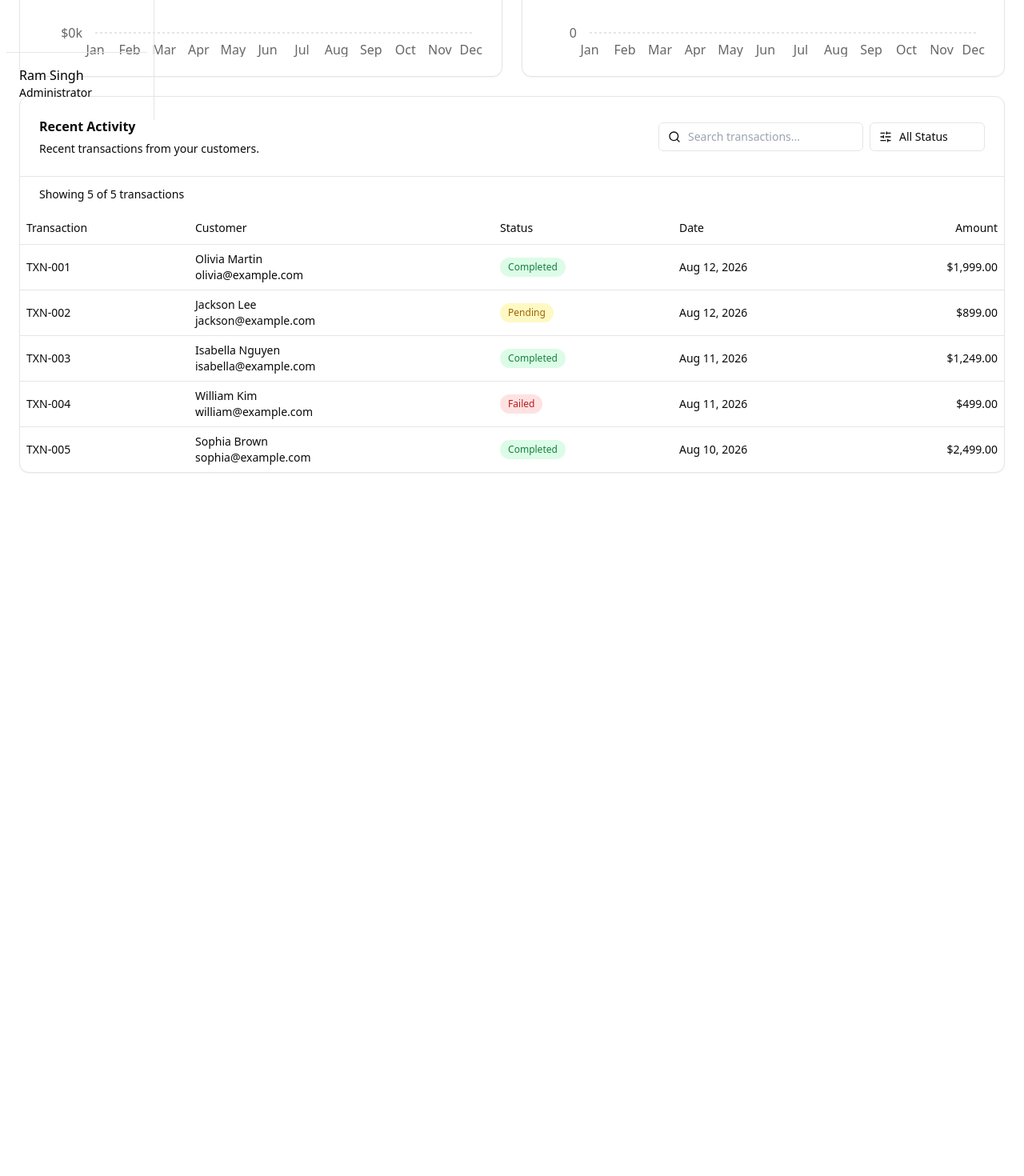
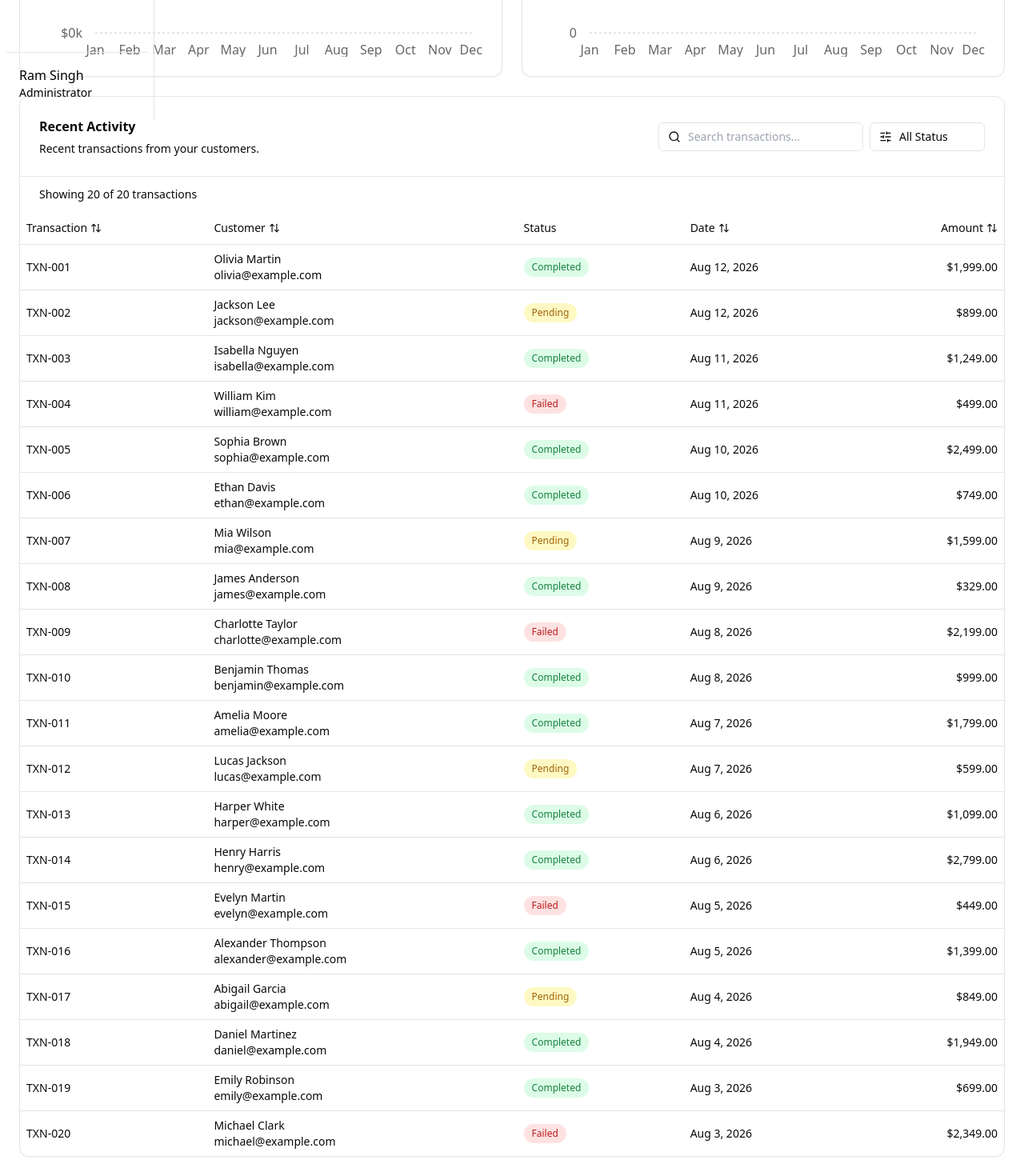
Before and after one commit to ramsingh20/Sprint1, a React (Vite) app: page /dashboard in a window 1280 px wide. Shown: the part 650-2120 px from the top of the page at 80% size. Before the commit the page ends 1265 px from the top, so only its background shows below. Built offline with nearby package versions, Linux system fonts and the light colour scheme.

Commit message:
Add sorting functionality and added more dummyData for next functionalty

```diff
--- a/src/features/dashboard/components/ActivityTable.jsx
+++ b/src/features/dashboard/components/ActivityTable.jsx
@@ -1,5 +1,5 @@
 import { useMemo, useState } from "react";
-import { Search, SlidersHorizontal } from "lucide-react";
+import { ArrowDown, ArrowUp, ArrowUpDown, Search, SlidersHorizontal } from "lucide-react";
 import { Table, TableBody, TableCell, TableHead, TableHeader, TableRow, } from "@/components/ui/table";
 import { Card, Typography } from "@material-tailwind/react";
 
@@ -12,15 +12,70 @@ const statusStyles = {
 const ActivityTable = ({ data }) => {
     const [search, setSearch] = useState("");
     const [status, setStatus] = useState("All");
+    const [sortConfig, setSortConfig] = useState({
+        key: null,
+        direction: "asc",
+    });
+    const [currentPage, setCurrentPage] = useState(1);
+    const rowsPerPage = 5;
 
     const filteredData = useMemo(() => {
-        return data.filter((item) => {
+        const filtered = data.filter((item) => {
             const matchesSearch = item.id.toLowerCase().includes(search.toLowerCase()) || item.customer.toLowerCase().includes(search.toLowerCase()) || item.email.toLowerCase().includes(search.toLowerCase());
             const matchesStatus = status === "All" || item.status === status;
 
             return matchesSearch && matchesStatus;
         });
-    }, [data, search, status]);
+
+        if (!sortConfig.key) {
+            return filtered;
+        }
+
+        return [...filtered].sort((a, b) => {
+            const first = a[sortConfig.key];
+            const second = b[sortConfig.key];
+
+            if (sortConfig.key === "amount") {
+            const firstAmount = Number(
+                first.replace(/[$,]/g, "")
+            );
+            const secondAmount = Number(
+                second.replace(/[$,]/g, "")
+            );
+
+            return sortConfig.direction === "asc"
+                ? firstAmount - secondAmount
+                : secondAmount - firstAmount;
+            }
+
+            if (sortConfig.key === "date") {
+                const firstDate = new Date(first);
+                const secondDate = new Date(second);
+
+                return sortConfig.direction === "asc" ? firstDate - secondDate : secondDate - firstDate;
+            }
+
+            return sortConfig.direction === "asc" ? first.localeCompare(second) : second.localeCompare(first);
+        });
+    }, [data, search, status, sortConfig]);
+
+    const handleSort = (key) => {
+        setSortConfig((current) => {
+            if (current.key === key) {
+                return { key, direction: current.direction === "asc" ? "desc" : "asc", };
+            }
+            return { key, direction: "asc",};
+        });
+    };
+    const SortIcon = ({ column }) => {
+        if (sortConfig.key !== column) {
+            return <ArrowUpDown className="ml-1 h-3.5 w-3.5" />;
+        }
+
+        return sortConfig.direction === "asc" ? (<ArrowUp className="ml-1 h-3.5 w-3.5" />) : (<ArrowDown className="ml-1 h-3.5 w-3.5" />);
+    };
+
+
   return (
     <Card className="overflow-hidden border border-border bg-card text-card-foreground shadow-sm">
         <div className="flex flex-col gap-4 p-6 lg:flex-row lg:items-center lg:justify-between">
@@ -64,11 +119,27 @@ const ActivityTable = ({ data }) => {
         <Table>
           <TableHeader>
             <TableRow>
-              <TableHead>Transaction</TableHead>
-              <TableHead>Customer</TableHead>
+              <TableHead>
+                <button type="button" onClick={() => handleSort("id")} className="inline-flex items-center font-medium hover:text-foreground">
+                    Transaction <SortIcon column="id" />
+                </button>
+              </TableHead>
+              <TableHead>
+                <button type="button" onClick={() => handleSort("customer")} className="inline-flex items-center font-medium hover:text-foreground">
+                    Customer<SortIcon column="customer" />
+                </button>
+              </TableHead>
               <TableHead>Status</TableHead>
-              <TableHead>Date</TableHead>
-              <TableHead className="text-right">Amount</TableHead>
+              <TableHead>
+                <button type="button" onClick={() => handleSort("date")} className="inline-flex items-center font-medium hover:text-foreground">
+                    Date<SortIcon column="date" />
+                </button>
+              </TableHead>
+              <TableHead className="text-right">
+                <button type="button" onClick={() => handleSort("amount")} className="ml-auto inline-flex items-center font-medium hover:text-foreground">
+                    Amount <SortIcon column="amount" />
+                </button>
+              </TableHead>
             </TableRow>
           </TableHeader>
 
@@ -105,9 +176,7 @@ const ActivityTable = ({ data }) => {
             {/* Handle empty results */}
             {filteredData.length === 0 && (
                 <TableRow>
-                    <TableCell colSpan={5} className="h-24 text-center">
-                    No transactions found.
-                    </TableCell>
+                    <TableCell colSpan={5} className="h-24 text-center">No transactions found.</TableCell>
                 </TableRow>
             )}
           </TableBody>
--- a/src/features/dashboard/data/dashboardData.js
+++ b/src/features/dashboard/data/dashboardData.js
@@ -172,4 +172,124 @@ export const activityData = [
     status: "Completed",
     date: "Aug 10, 2026",
   },
-]
+  {
+    id: "TXN-006",
+    customer: "Ethan Davis",
+    email: "ethan@example.com",
+    amount: "$749.00",
+    status: "Completed",
+    date: "Aug 10, 2026",
+  },
+  {
+    id: "TXN-007",
+    customer: "Mia Wilson",
+    email: "mia@example.com",
+    amount: "$1,599.00",
+    status: "Pending",
+    date: "Aug 9, 2026",
+  },
+  {
+    id: "TXN-008",
+    customer: "James Anderson",
+    email: "james@example.com",
+    amount: "$329.00",
+    status: "Completed",
+    date: "Aug 9, 2026",
+  },
+  {
+    id: "TXN-009",
+    customer: "Charlotte Taylor",
+    email: "charlotte@example.com",
+    amount: "$2,199.00",
+    status: "Failed",
+    date: "Aug 8, 2026",
+  },
+  {
+    id: "TXN-010",
+    customer: "Benjamin Thomas",
+    email: "benjamin@example.com",
+    amount: "$999.00",
+    status: "Completed",
+    date: "Aug 8, 2026",
+  },
+  {
+    id: "TXN-011",
+    customer: "Amelia Moore",
+    email: "amelia@example.com",
+    amount: "$1,799.00",
+    status: "Completed",
+    date: "Aug 7, 2026",
+  },
+  {
+    id: "TXN-012",
+    customer: "Lucas Jackson",
+    email: "lucas@example.com",
+    amount: "$599.00",
+    status: "Pending",
+    date: "Aug 7, 2026",
+  },
+  {
+    id: "TXN-013",
+    customer: "Harper White",
+    email: "harper@example.com",
+    amount: "$1,099.00",
+    status: "Completed",
+    date: "Aug 6, 2026",
+  },
+  {
+    id: "TXN-014",
+    customer: "Henry Harris",
+    email: "henry@example.com",
+    amount: "$2,799.00",
+    status: "Completed",
+    date: "Aug 6, 2026",
+  },
+  {
+    id: "TXN-015",
+    customer: "Evelyn Martin",
+    email: "evelyn@example.com",
+    amount: "$449.00",
+    status: "Failed",
+    date: "Aug 5, 2026",
+  },
+  {
+    id: "TXN-016",
+    customer: "Alexander Thompson",
+    email: "alexander@example.com",
+    amount: "$1,399.00",
+    status: "Completed",
+    date: "Aug 5, 2026",
+  },
+  {
+    id: "TXN-017",
+    customer: "Abigail Garcia",
+    email: "abigail@example.com",
+    amount: "$849.00",
+    status: "Pending",
+    date: "Aug 4, 2026",
+  },
+  {
+    id: "TXN-018",
+    customer: "Daniel Martinez",
+    email: "daniel@example.com",
+    amount: "$1,949.00",
+    status: "Completed",
+    date: "Aug 4, 2026",
+  },
+  {
+    id: "TXN-019",
+    customer: "Emily Robinson",
+    email: "emily@example.com",
+    amount: "$699.00",
+    status: "Completed",
+    date: "Aug 3, 2026",
+  },
+  {
+    id: "TXN-020",
+    customer: "Michael Clark",
+    email: "michael@example.com",
+    amount: "$2,349.00",
+    status: "Failed",
+    date: "Aug 3, 2026",
+  },
+];
```
